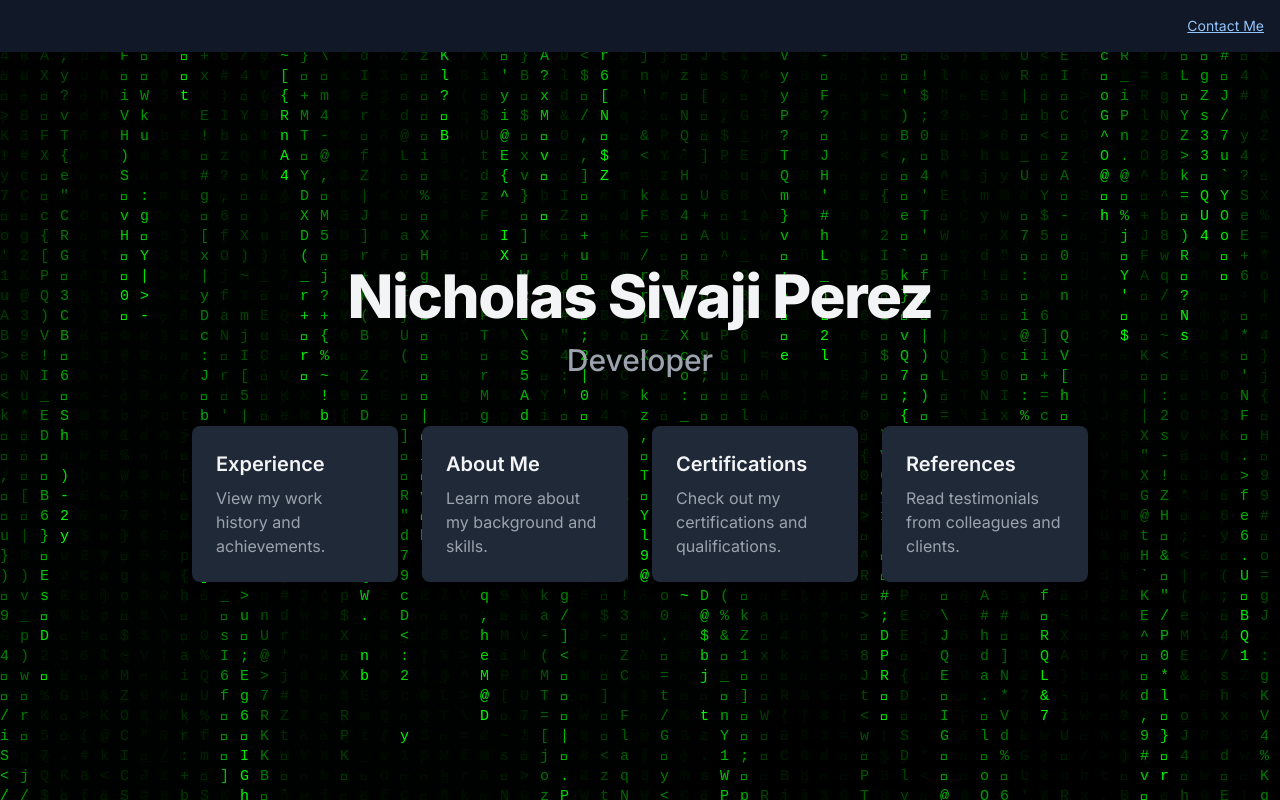
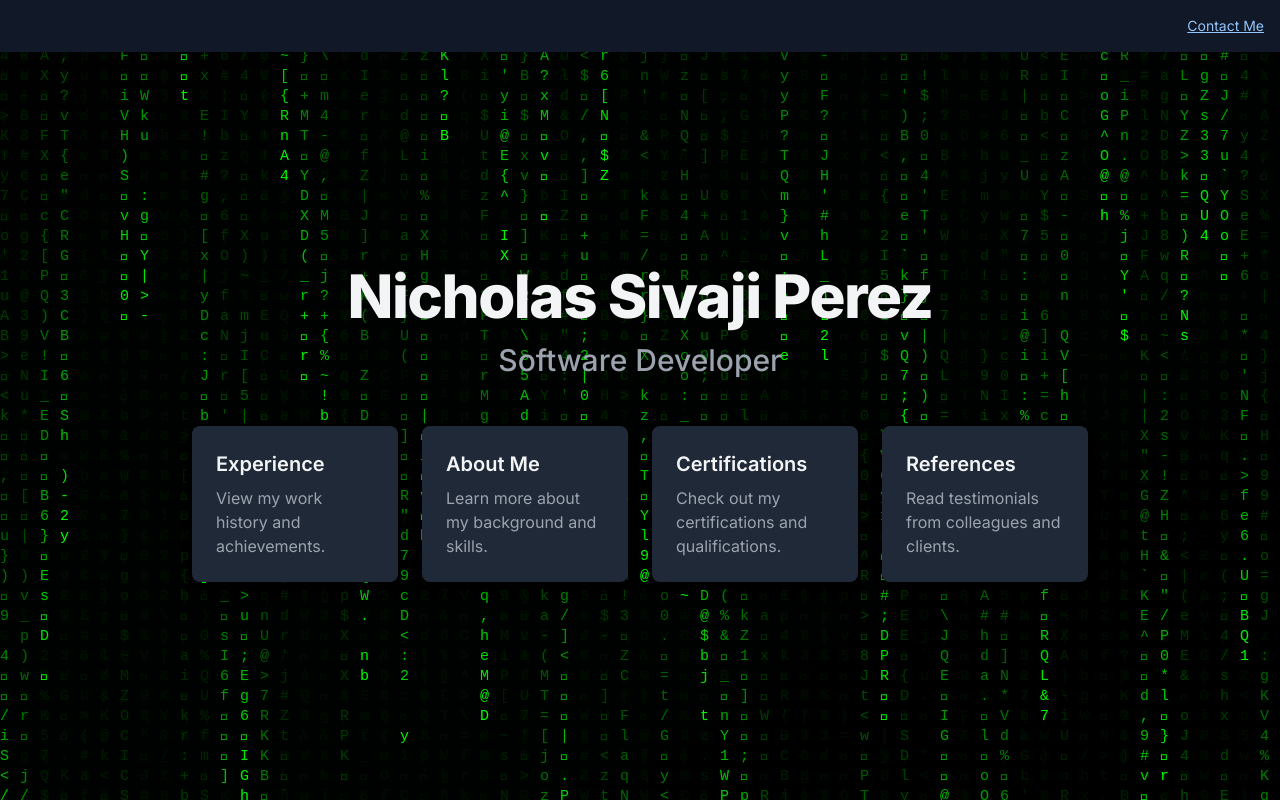
Before and after one commit to NickodingSMS/nicholas-sivaji-perez-portfolio, a Next.js app: page / in a window 1280 px wide. Built offline with nearby package versions, Linux system fonts and the light colour scheme.

Commit message:
software dev
easrwqer

```diff
--- a/app/page.tsx
+++ b/app/page.tsx
@@ -12,7 +12,7 @@ const Home: React.FC = () => {
           Nicholas Sivaji Perez
         </h1>
         <p className="text-2xl lg:text-3xl font-medium text-gray-400">
-          Developer
+          Software Developer
         </p>
       </div>
 
```
